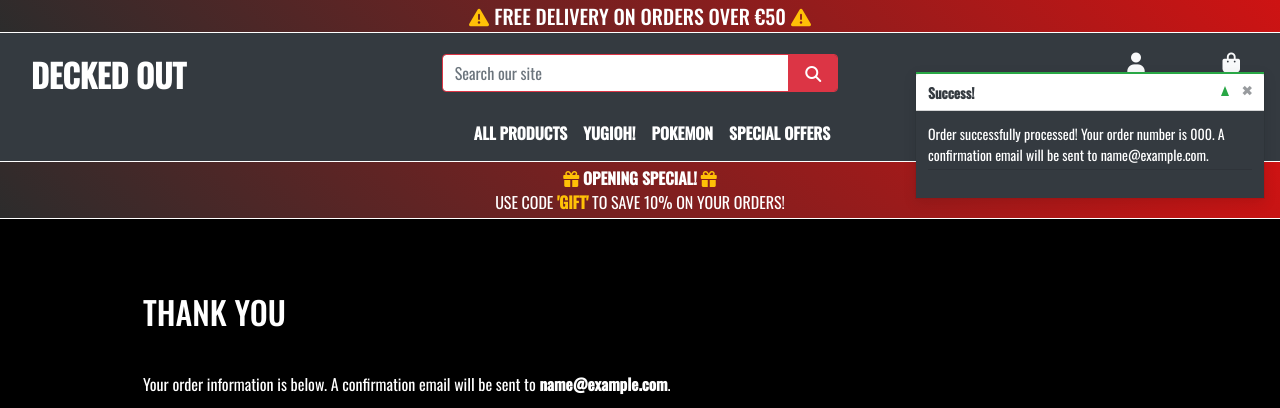
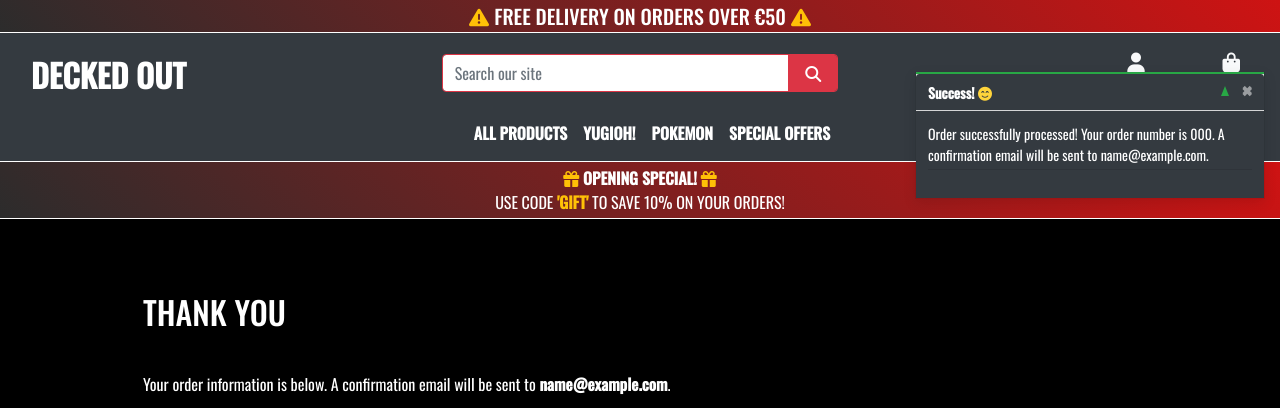
Before and after one commit to DiarmuidSheeran/decked-out-pp-5, a Django app: page /checkout/checkout_success/000 in a window 1280 px wide. Shown: the top 408 px of the page. Run offline with Django 3.2, Linux system fonts and the light colour scheme; tables that the repository leaves empty hold one stand-in row (values such as "Sample post"); some libraries are stand-ins or nearby versions; some web fonts are replaced.

Commit message:
Updated toasts styling

```diff
--- a/templates/includes/toasts/toast_error.html
+++ b/templates/includes/toasts/toast_error.html
@@ -1,9 +1,9 @@
 <div class="toast custom-toast rounded-0 border-top-0" data-autohide="false">
     <div class="arrow-up arrow-danger"></div>
     <div class="w-100 toast-capper bg-danger"></div>
-    <div class="toast-header bg-white text-dark">
-        <strong class="mr-auto">Error!</strong>
-        <button type="button" class="ml-2 mb-1 close text-dark" data-dismiss="toast" aria-label="Close">
+    <div class="toast-header bg-dark text-white">
+        <strong class="mr-auto">Error! <i class="fa-solid fa-face-frown" style="color: #ffffff;"></i> </strong>
+        <button type="button" class="ml-2 mb-1 close text-white" data-dismiss="toast" aria-label="Close">
             <span aria-hidden="true">&times;</span>
         </button>
     </div>
--- a/templates/includes/toasts/toast_success.html
+++ b/templates/includes/toasts/toast_success.html
@@ -1,9 +1,9 @@
 <div class="toast custom-toast rounded-0 border-top-0" data-autohide="false">
     <div class="arrow-up arrow-success mt-4"></div>
     <div class="w-100 toast-capper bg-success"></div>
-    <div class="toast-header bg-white text-dark">
-        <strong class="mr-auto">Success!</strong>
-        <button type="button" class="ml-2 mb-1 close text-dark" data-dismiss="toast" aria-label="Close">
+    <div class="toast-header bg-dark text-white">
+        <strong class="mr-auto">Success! <i class="fa-solid fa-face-smile-beam" style="color: #FFD43B;"></i></strong>
+        <button type="button" class="ml-2 mb-1 close text-white" data-dismiss="toast" aria-label="Close">
             <span aria-hidden="true">&times;</span>
         </button>
     </div>
@@ -45,7 +45,7 @@
                             Spend <strong>€{{ free_delivery_delta }}</strong> more to get free next day delivery!
                         </p>
                     {% endif %}
-                    <a href="{% url 'view_bag' %}" class="btn btn-warning btn-block rounded-0">
+                    <a href="{% url 'view_bag' %}" class="btn btn-block rounded-0 text-white mt-2 border border-light" style="background-image: linear-gradient(45deg, #2c2c2c, #ce1313);">
                         <span class="text-uppercase"><strong>Go To Secure Checkout</strong></span>
                         <span class="icon">
                             <i class="fas fa-lock"></i>
```
